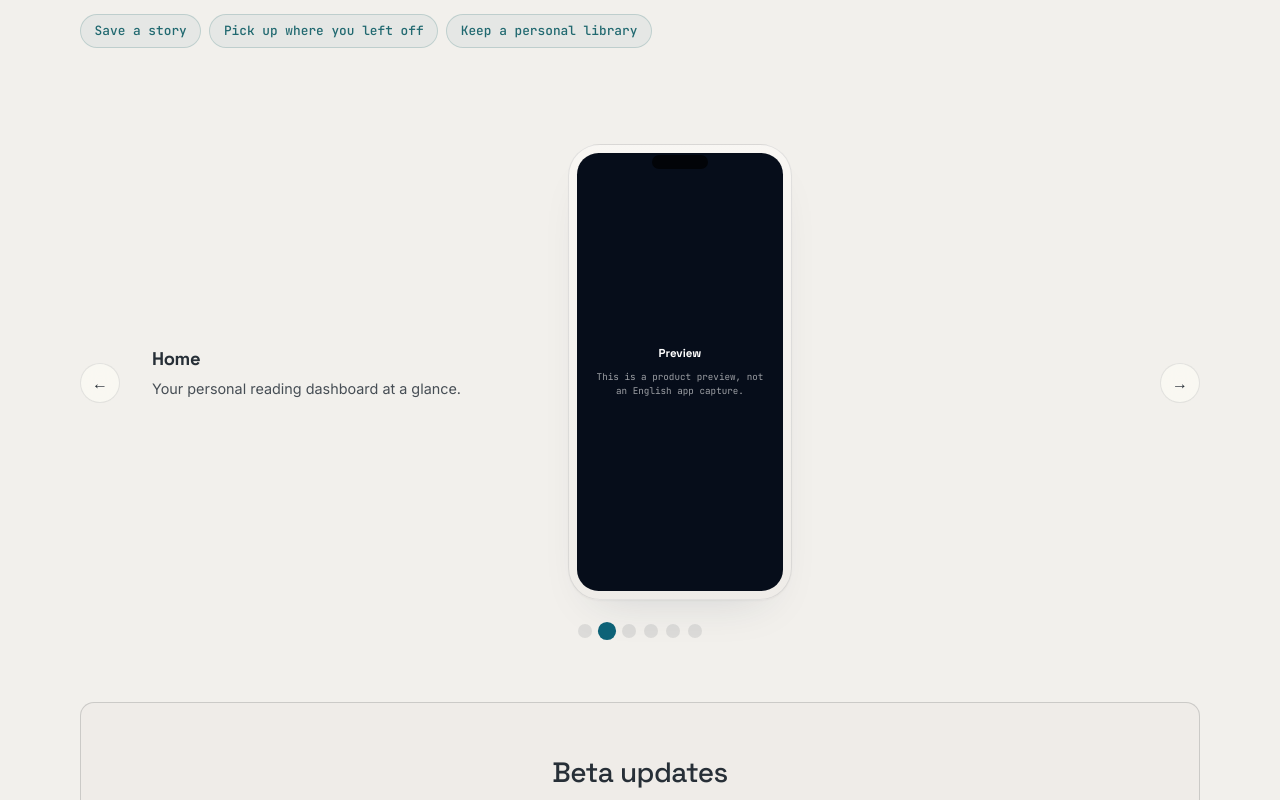
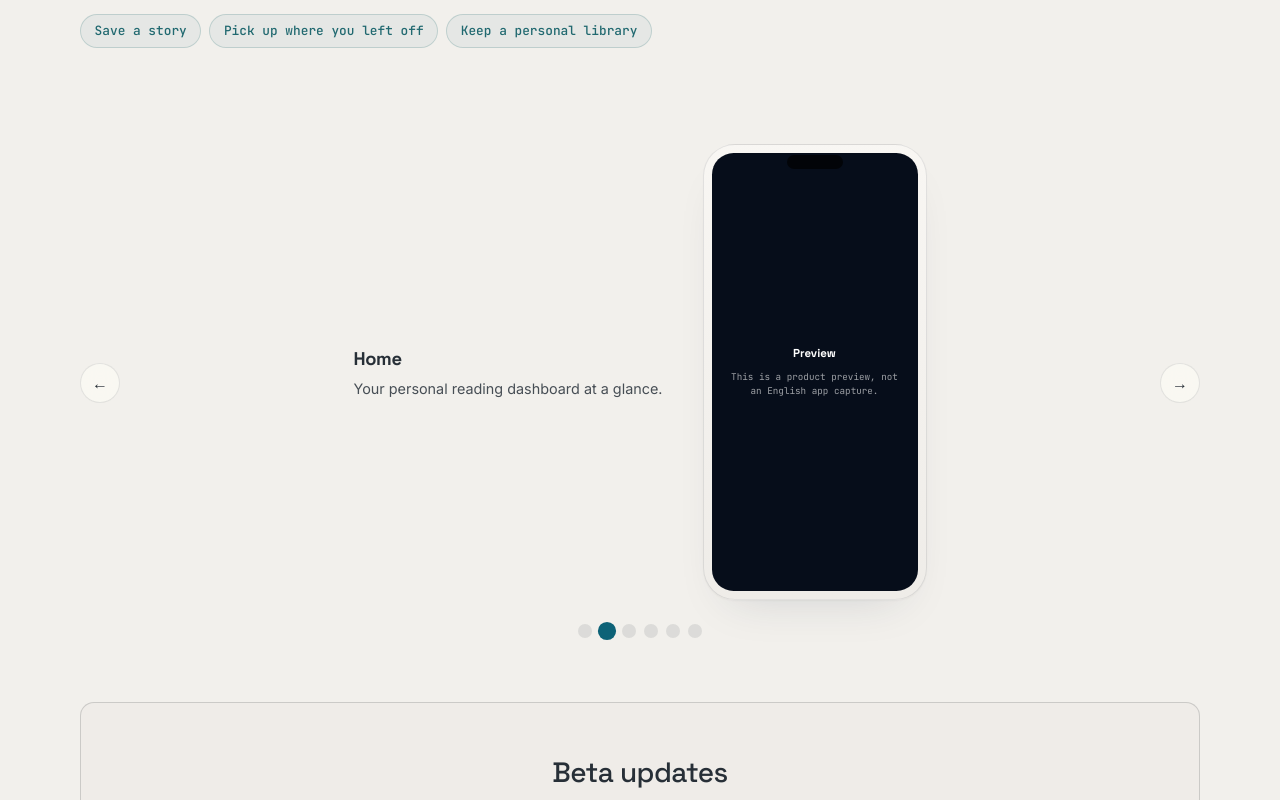
Before and after one commit to mfranchescagonzalezcejas/portfolio-web, an Astro site: page /en/projects/inkscroller in a window 1280 px wide. Shown: the part 716-1516 px from the top of the page. Built offline with nearby package versions, Linux system fonts and the light colour scheme; Astro itself is replaced by a stand-in of ours; some packages are replaced by stand-ins of ours; animation ran at ten frames a second.

Commit message:
fix(inkscroller): center carousel content horizontally
- Remove flex:1 from slide-copy (was stretching text to fill space)
- Add justify-content:center to slide so text+device group is centered
- Adjust gap to 2.5rem and copy max-width to 22rem
- Content now feels balanced on screen

```diff
--- a/src/styles/global.css
+++ b/src/styles/global.css
@@ -2664,7 +2664,7 @@ a {
 .inkscroller-placeholder p { color: var(--device-overlay-text); font-family: var(--font-mono); font-size: 0.58rem; margin: 0; }
 
 @media (min-width: 48rem) {
-  .inkscroller-slide { flex-direction: row; text-align: left; gap: 2rem; padding-inline: 3rem; }
-  .inkscroller-slide-copy { flex: 1; max-width: 24rem; }
+  .inkscroller-slide { flex-direction: row; text-align: left; gap: 2.5rem; padding-inline: 2rem; justify-content: center; }
+  .inkscroller-slide-copy { max-width: 22rem; }
   .inkscroller-slide-desc { max-width: 28rem; }
 }
```
